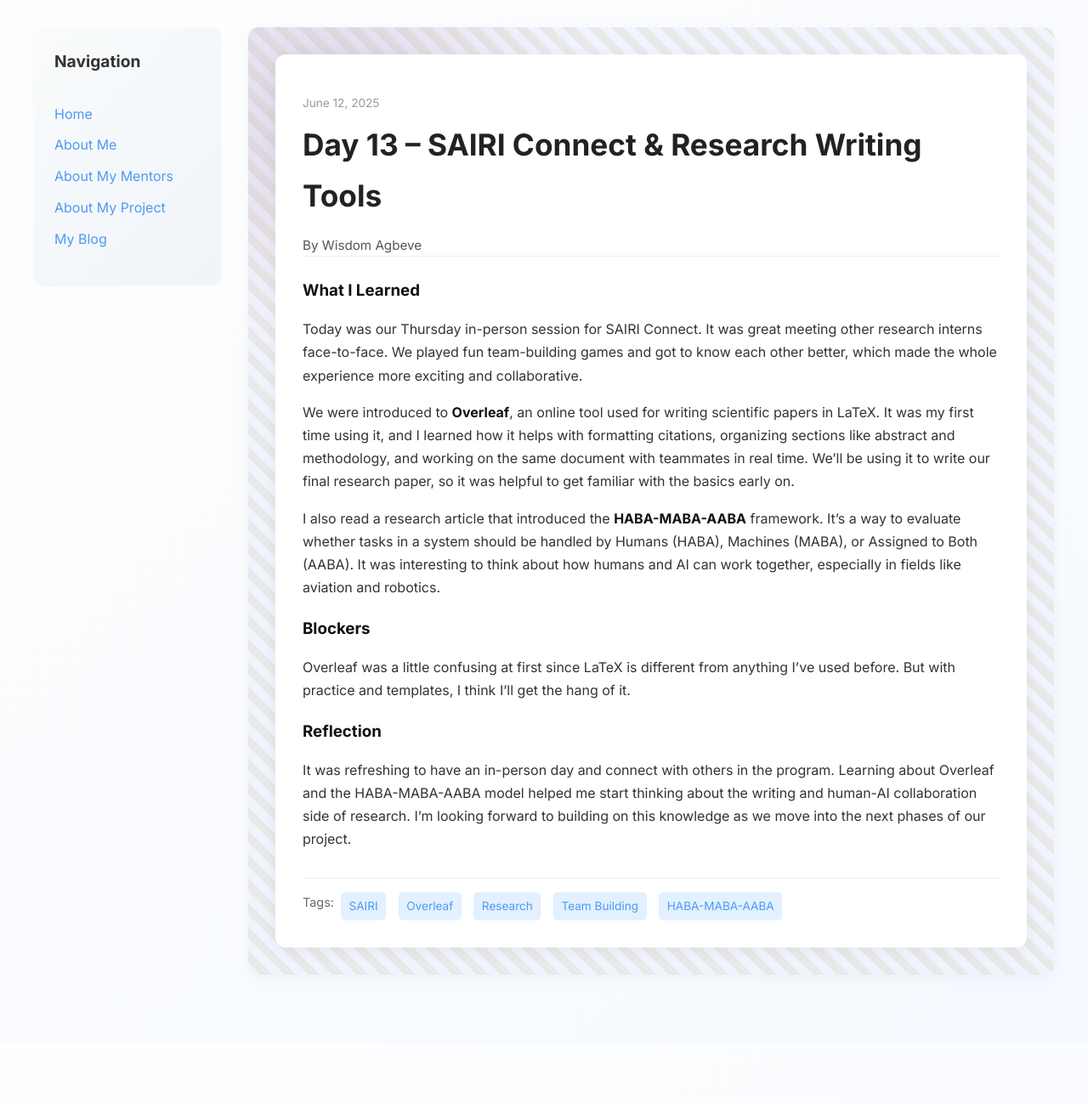
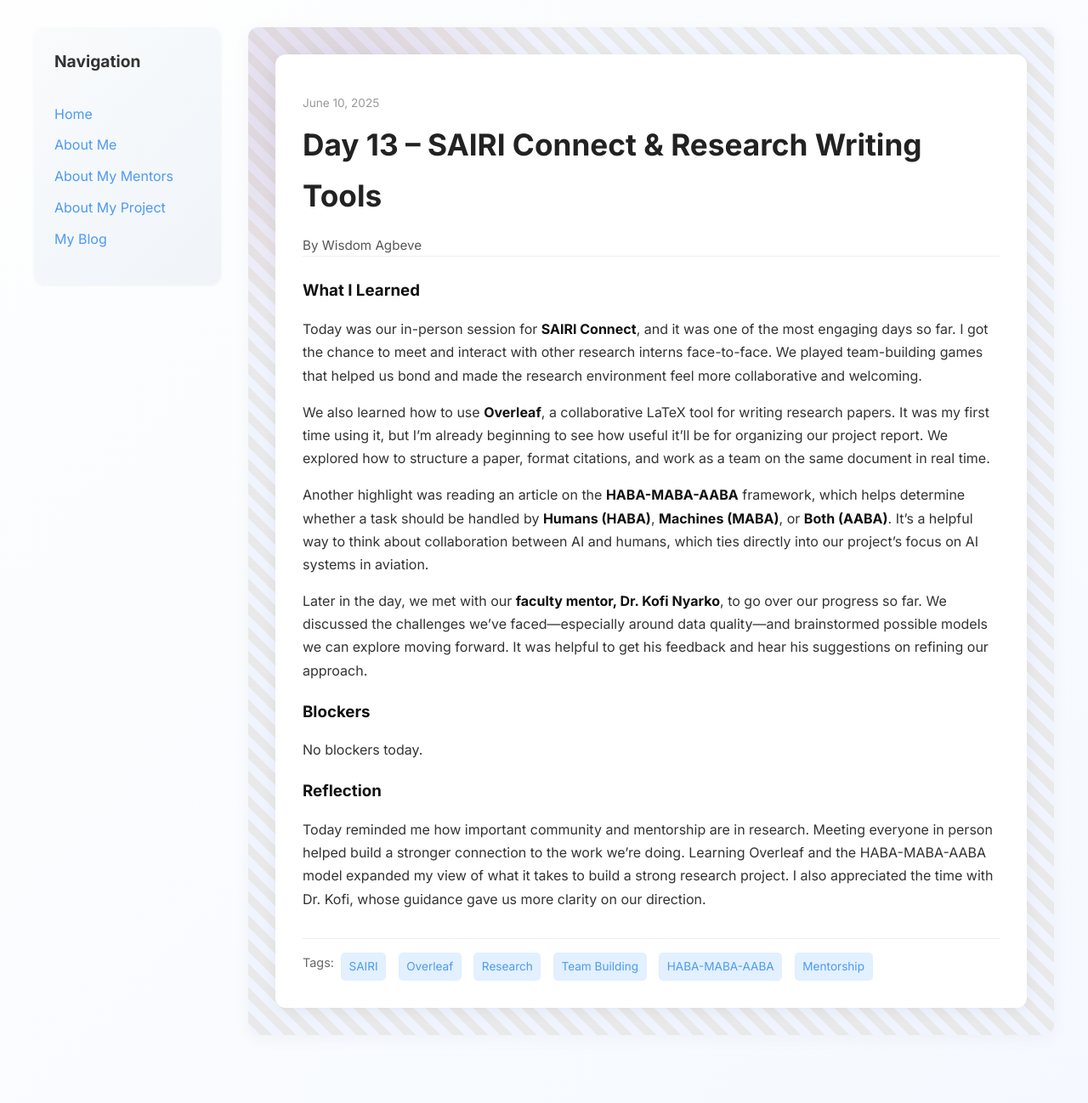
Before and after one commit to wisdomagbeve01/wisdomagbeve01.github.io, a Jekyll site: the page built from _posts/2025-06-12-day-13.md, in a window 1280 px wide. Shown: the whole page at 85% size. Built offline with Jekyll 4.4.1, drawn with Linux system fonts in a browser that asks for light colours; before the commit the page ends 1227 px from its top, so only the background shows below that.

Commit message:
Update 2025-06-12-day-13.md

```diff
--- a/_posts/2025-06-12-day-13.md
+++ b/_posts/2025-06-12-day-13.md
@@ -1,21 +1,23 @@
 ---
 layout: post
 title: "Day 13 – SAIRI Connect & Research Writing Tools"
-date: 2025-06-12
+date: 2025-06-10
 author: Wisdom Agbeve
 permalink: /day13.html
-tags: ["SAIRI", "Overleaf", "Research", "Team Building", "HABA-MABA-AABA"]
+tags: ["SAIRI", "Overleaf", "Research", "Team Building", "HABA-MABA-AABA", "Mentorship"]
 
 what_i_learned: |
-  Today was our Thursday in-person session for SAIRI Connect. It was great meeting other research interns face-to-face. We played fun team-building games and got to know each other better, which made the whole experience more exciting and collaborative.
+  Today was our in-person session for **SAIRI Connect**, and it was one of the most engaging days so far. I got the chance to meet and interact with other research interns face-to-face. We played team-building games that helped us bond and made the research environment feel more collaborative and welcoming.
 
-  We were introduced to **Overleaf**, an online tool used for writing scientific papers in LaTeX. It was my first time using it, and I learned how it helps with formatting citations, organizing sections like abstract and methodology, and working on the same document with teammates in real time. We’ll be using it to write our final research paper, so it was helpful to get familiar with the basics early on.
+  We also learned how to use **Overleaf**, a collaborative LaTeX tool for writing research papers. It was my first time using it, but I’m already beginning to see how useful it’ll be for organizing our project report. We explored how to structure a paper, format citations, and work as a team on the same document in real time.
 
-  I also read a research article that introduced the **HABA-MABA-AABA** framework. It’s a way to evaluate whether tasks in a system should be handled by Humans (HABA), Machines (MABA), or Assigned to Both (AABA). It was interesting to think about how humans and AI can work together, especially in fields like aviation and robotics.
+  Another highlight was reading an article on the **HABA-MABA-AABA** framework, which helps determine whether a task should be handled by **Humans (HABA)**, **Machines (MABA)**, or **Both (AABA)**. It’s a helpful way to think about collaboration between AI and humans, which ties directly into our project’s focus on AI systems in aviation.
+
+  Later in the day, we met with our **faculty mentor, Dr. Kofi Nyarko**, to go over our progress so far. We discussed the challenges we’ve faced—especially around data quality—and brainstormed possible models we can explore moving forward. It was helpful to get his feedback and hear his suggestions on refining our approach.
 
 blockers: |
-  Overleaf was a little confusing at first since LaTeX is different from anything I’ve used before. But with practice and templates, I think I’ll get the hang of it.
+  No blockers today.
 
 reflection: |
-  It was refreshing to have an in-person day and connect with others in the program. Learning about Overleaf and the HABA-MABA-AABA model helped me start thinking about the writing and human-AI collaboration side of research. I’m looking forward to building on this knowledge as we move into the next phases of our project.
+  Today reminded me how important community and mentorship are in research. Meeting everyone in person helped build a stronger connection to the work we’re doing. Learning Overleaf and the HABA-MABA-AABA model expanded my view of what it takes to build a strong research project. I also appreciated the time with Dr. Kofi, whose guidance gave us more clarity on our direction.
 ---
```
